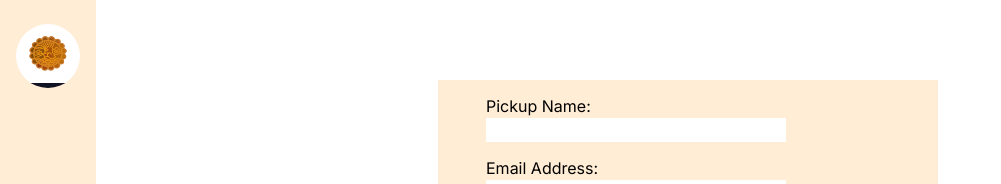
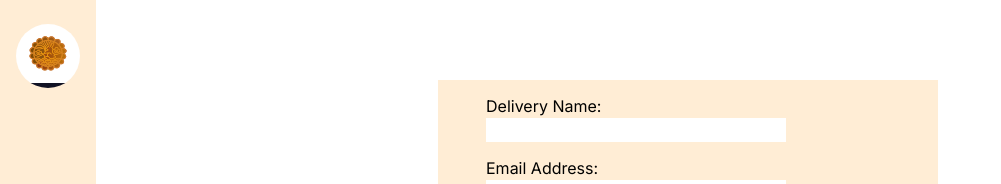
Before and after one commit to juiceman1014/bakery-website, a Next.js app in the folder client/: page /checkout-methods/delivery in a window 1280 px wide. Shown: the top 184 px of the page, without its empty margins (0-1001 px from the left). Built offline with nearby package versions, Linux system fonts and the light colour scheme.

Commit message:
adjust input name

```diff
--- a/client/src/app/checkout-methods/delivery/page.jsx
+++ b/client/src/app/checkout-methods/delivery/page.jsx
@@ -80,7 +80,7 @@ const Pickup = () => {
         className="flex flex-col justify-center items-start bg-orange-100 h-[500px] w-[500px] justify-evenly"
         >
           <div className="flex flex-col ml-[3rem]">
-            <p>Pickup Name: </p>
+            <p>Delivery Name: </p>
             <input
             className="w-[300px]"
             name="name"
```
